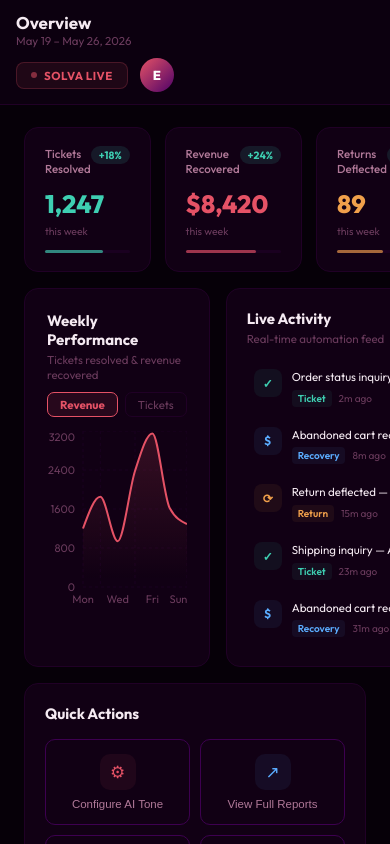
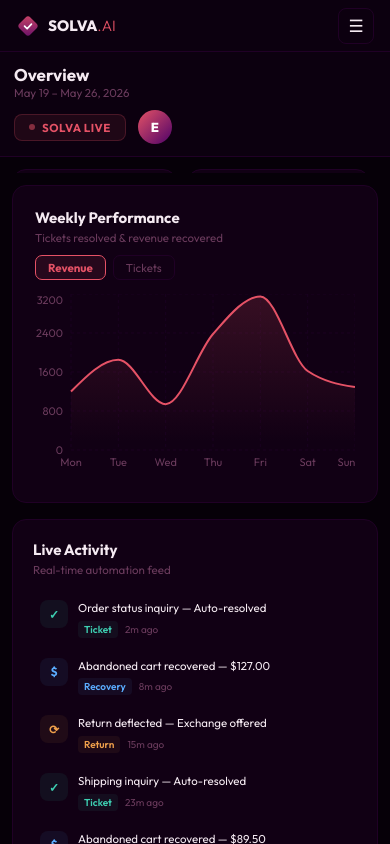
Before and after one commit to getsolvacom/solva, a React (Vite) app: page /dashboard in a window 390 px wide. Both pictures are taken after a click on the button "View Live Demo ↗". Built offline with nearby package versions, Linux system fonts and the light colour scheme.

Commit message:
fix: mobile dashboard navigation drawer and layout fixes

```diff
--- a/src/pages/dashboard/DashboardShell.jsx
+++ b/src/pages/dashboard/DashboardShell.jsx
@@ -1,3 +1,5 @@
+import { useState } from "react";
+import { C } from "../../tokens";
 import AppSidebar       from "./AppSidebar";
 import OverviewView     from "./OverviewView";
 import TicketsView      from "./TicketsView";
@@ -6,13 +8,94 @@
 import AnalyticsView    from "./AnalyticsView";
 import SettingsView     from "./SettingsView";
 
+const NAV_ITEMS = [
+  {key:"overview",  label:"Overview",      icon:"◈"},
+  {key:"tickets",   label:"AI Tickets",    icon:"✉",  badge:"12"},
+  {key:"cart",      label:"Cart Recovery", icon:"🛒", badge:"24"},
+  {key:"returns",   label:"Returns",       icon:"↩",  badge:"8"},
+  {key:"analytics", label:"Analytics",     icon:"↗"},
+  {key:"settings",  label:"Settings",      icon:"⚙"},
+];
+
+function DrawerLogo() {
+  return (
+    <div style={{display:"flex",alignItems:"center",gap:8,fontFamily:"'Outfit',sans-serif",fontWeight:800,fontSize:15,userSelect:"none"}}>
+      <svg width="24" height="24" viewBox="0 0 28 28" fill="none">
+        <defs>
+          <linearGradient id="lgDash" x1="0" y1="0" x2="28" y2="28" gradientUnits="userSpaceOnUse">
+            <stop offset="0%"   stopColor="#E55266"/>
+            <stop offset="50%"  stopColor="#992A67"/>
+            <stop offset="100%" stopColor="#4E0269"/>
+          </linearGradient>
+        </defs>
+        <rect x="5" y="5" width="18" height="18" rx="4" transform="rotate(45 14 14)" fill="url(#lgDash)"/>
+        <path d="M10 14.2l3 3 5-5.4" stroke="white" strokeWidth="2" strokeLinecap="round" strokeLinejoin="round"/>
+      </svg>
+      <span style={{color:C.text}}>SOLVA<span style={{color:C.coral,fontWeight:300}}>.AI</span></span>
+    </div>
+  );
+}
+
 export default function DashboardShell({ view, setView, goLanding }) {
+  const [drawerOpen, setDrawerOpen] = useState(false);
+  const navigate = (key) => { setView(key); setDrawerOpen(false); };
+
   return (
-    <div style={{display:"flex",height:"100vh",background:"#060008",overflow:"hidden",overflowX:"hidden"}}>
-      <style>{`@media(max-width:767px){.dash-sidebar{display:none!important;}}`}</style>
-      <div className="dash-sidebar"><AppSidebar view={view} setView={setView} goLanding={goLanding}/></div>
-      <div style={{flex:1,display:"flex",flexDirection:"column",overflow:"hidden"}}>
-        {view === "overview"  && <OverviewView/>}
+    <div style={{display:"flex",height:"100vh",background:C.bg,overflow:"hidden",overflowX:"hidden"}}>
+      <style>{`
+        @keyframes flowGrad{0%,100%{background-position:0% 50%;}50%{background-position:100% 50%;}}
+        .mob-header{display:none;height:52px;align-items:center;justify-content:space-between;padding:0 16px;background:${C.surface};border-bottom:1px solid ${C.border};flex-shrink:0;}
+        .mob-ham{cursor:pointer;background:transparent;border:1px solid ${C.border};border-radius:8px;width:36px;height:36px;display:flex;align-items:center;justify-content:center;font-size:17px;color:${C.text};font-family:'Outfit',sans-serif;transition:border-color .14s,color .14s;}
+        .mob-ham:hover{border-color:${C.coral};color:${C.coral};}
+        .mob-overlay{position:fixed;inset:0;background:rgba(0,0,0,.6);z-index:200;opacity:0;pointer-events:none;transition:opacity .28s ease;}
+        .mob-overlay.visible{opacity:1;pointer-events:all;}
+        .mob-drawer{position:fixed;top:0;left:0;height:100vh;width:230px;background:${C.surface};border-right:1px solid ${C.border};z-index:300;transform:translateX(-100%);transition:transform .28s cubic-bezier(.16,1,.3,1);display:flex;flex-direction:column;padding:20px 0;}
+        .mob-drawer.open{transform:translateX(0);}
+        .mob-nav-item{display:flex;align-items:center;gap:10px;padding:9px 12px;margin:0 8px;border-radius:9px;cursor:pointer;font-size:13.5px;font-family:'Outfit',sans-serif;font-weight:400;color:${C.sub};transition:all .14s;}
+        .mob-nav-item.active{background:rgba(229,82,102,.09);color:${C.coral};font-weight:600;}
+        .mob-nav-item:hover:not(.active){background:rgba(229,82,102,.05);color:${C.text};}
+        @media(max-width:767px){
+          .dash-sidebar{display:none!important;}
+          .mob-header{display:flex!important;}
+        }
+      `}</style>
+
+      {/* Desktop sidebar */}
+      <div className="dash-sidebar">
+        <AppSidebar view={view} setView={setView} goLanding={goLanding}/>
+      </div>
+
+      {/* Mobile overlay */}
+      <div className={`mob-overlay${drawerOpen?" visible":""}`} onClick={()=>setDrawerOpen(false)}/>
+
+      {/* Mobile drawer */}
+      <div className={`mob-drawer${drawerOpen?" open":""}`}>
+        <div style={{padding:"0 18px 20px"}}><DrawerLogo/></div>
+        <nav style={{flex:1,display:"flex",flexDirection:"column",gap:2}}>
+          {NAV_ITEMS.map(({key,label,icon,badge})=>(
+            <div key={key} className={`mob-nav-item${view===key?" active":""}`} onClick={()=>navigate(key)}>
+              <span style={{fontSize:14,flexShrink:0}}>{icon}</span>
+              {label}
+              {badge&&<span style={{marginLeft:"auto",fontSize:10.5,fontWeight:700,background:view===key?C.coral:C.dim,color:view===key?"#fff":C.muted,padding:"1px 7px",borderRadius:100}}>{badge}</span>}
+            </div>
+          ))}
+        </nav>
+        <div style={{padding:"12px 8px 0",borderTop:`1px solid ${C.border}`}}>
+          <div onClick={()=>{goLanding();setDrawerOpen(false);}} className="mob-nav-item">
+            <span>↖</span> Back to Landing
+          </div>
+        </div>
+      </div>
+
+      {/* Main content column */}
+      <div style={{flex:1,display:"flex",flexDirection:"column",overflow:"hidden",minWidth:0}}>
+        {/* Mobile header */}
+        <div className="mob-header">
+          <DrawerLogo/>
+          <button className="mob-ham" onClick={()=>setDrawerOpen(true)}>☰</button>
+        </div>
+
+        {view === "overview"  && <OverviewView setView={setView}/>}
         {view === "tickets"   && <TicketsView/>}
         {view === "cart"      && <CartRecoveryView/>}
         {view === "returns"   && <ReturnsView/>}
--- a/src/pages/dashboard/OverviewView.jsx
+++ b/src/pages/dashboard/OverviewView.jsx
@@ -48,7 +48,11 @@
       .action-card{transition:all .18s ease!important;border-color:#3D0050!important;}
       .action-card:hover{border-color:#E55266!important;background:rgba(229,82,102,.07)!important;transform:translateY(-2px)!important;box-shadow:0 8px 24px rgba(0,0,0,.45)!important;}
       @media(max-width:767px){
-        .ov-topbar{flex-direction:column!important;align-items:flex-start!important;height:auto!important;padding:12px 16px!important;gap:10px!important;}
+        .ov-topbar{flex-direction:column!important;align-items:flex-start!important;height:auto!important;padding:12px 14px!important;gap:10px!important;}
+        .ov-content{padding:12px 12px!important;gap:12px!important;}
+        .kpi-row{display:flex!important;overflow-x:auto!important;-webkit-overflow-scrolling:touch;gap:10px!important;padding-bottom:4px!important;}
+        .kpi-row .kpi-card{min-width:152px!important;flex-shrink:0!important;}
+        .chart-activity-grid{grid-template-columns:1fr!important;}
         .chart-header{flex-direction:column!important;align-items:flex-start!important;gap:10px!important;margin-bottom:14px!important;}
         .actions-grid{grid-template-columns:repeat(2,1fr)!important;}
       }
@@ -56,7 +60,7 @@
   );
 }
 
-export default function OverviewView() {
+export default function OverviewView({ setView }) {
   const [activeChart, setActiveChart] = useState("revenue");
 
   const kpis = [
@@ -86,10 +90,10 @@
       </div>
 
       {/* Scrollable content */}
-      <div style={{flex:1,overflowY:"auto",padding:"22px 24px",display:"flex",flexDirection:"column",gap:16,background:C.bg}}>
+      <div className="ov-content" style={{flex:1,overflowY:"auto",padding:"22px 24px",display:"flex",flexDirection:"column",gap:16,background:C.bg}}>
 
         {/* KPI Cards */}
-        <div style={{display:"grid",gridTemplateColumns:"repeat(4,1fr)",gap:14}}>
+        <div className="kpi-row" style={{display:"grid",gridTemplateColumns:"repeat(4,1fr)",gap:14}}>
           {kpis.map((k,i)=>(
             <div key={i} className="kpi-card fu" style={{padding:"18px 20px",borderRadius:14,background:C.card,border:`1px solid ${C.border}`,animationDelay:`${i*.06}s`}}>
               <div style={{display:"flex",justifyContent:"space-between",alignItems:"flex-start",marginBottom:12}}>
@@ -106,7 +110,7 @@
         </div>
 
         {/* Chart + Activity */}
-        <div style={{display:"grid",gridTemplateColumns:"1fr 310px",gap:16}}>
+        <div className="chart-activity-grid" style={{display:"grid",gridTemplateColumns:"1fr 310px",gap:16}}>
 
           {/* Area Chart */}
           <div style={{borderRadius:14,background:C.card,border:`1px solid ${C.border}`,padding:22}}>
@@ -167,12 +171,12 @@
           <h3 style={{fontFamily:"'Outfit',sans-serif",fontSize:15,fontWeight:700,color:C.text,marginBottom:16}}>Quick Actions</h3>
           <div className="actions-grid" style={{display:"grid",gridTemplateColumns:"repeat(4,1fr)",gap:10}}>
             {[
-              {label:"Configure AI Tone", icon:"⚙", color:C.coral  },
-              {label:"View Full Reports", icon:"↗", color:C.blue   },
-              {label:"Test Automation",   icon:"▶", color:C.magenta},
-              {label:"Add Team Member",   icon:"+", color:C.amber  },
+              {label:"Configure AI Tone", icon:"⚙", color:C.coral,   view:"settings" },
+              {label:"View Full Reports", icon:"↗", color:C.blue,    view:"analytics"},
+              {label:"Test Automation",   icon:"▶", color:C.magenta, view:"tickets"  },
+              {label:"Add Team Member",   icon:"+", color:C.amber,   view:"settings" },
             ].map((a,i)=>(
-              <button key={i} className="action-card"
+              <button key={i} className="action-card" onClick={()=>setView(a.view)}
                 style={{padding:"14px 10px",borderRadius:10,border:`1px solid ${C.borderHi}`,cursor:"pointer",display:"flex",flexDirection:"column",alignItems:"center",gap:8,background:"transparent"}}>
                 <div style={{width:36,height:36,borderRadius:10,background:`${a.color}12`,display:"flex",alignItems:"center",justifyContent:"center",color:a.color,fontSize:17}}>{a.icon}</div>
                 <span style={{fontSize:11.5,fontWeight:500,color:C.sub}}>{a.label}</span>
```
